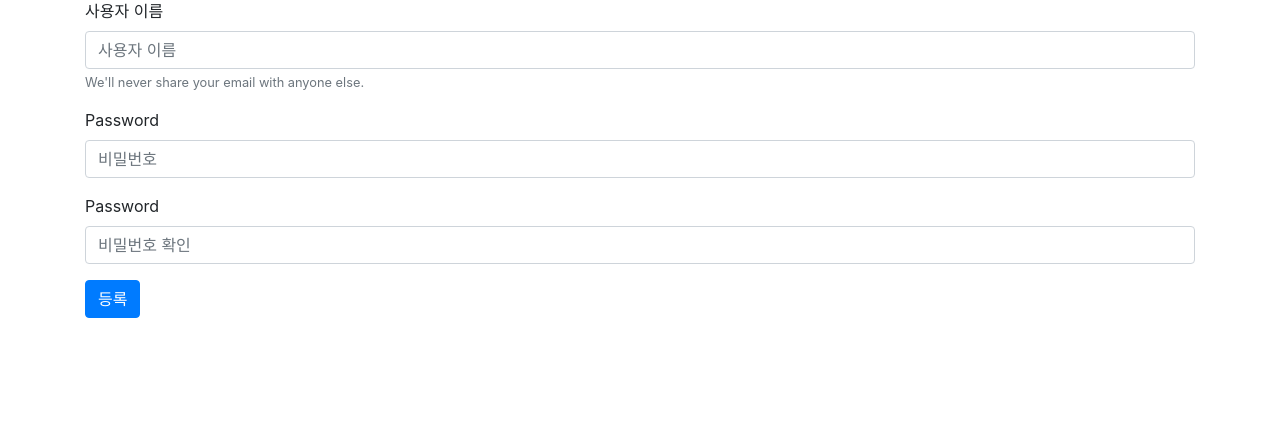
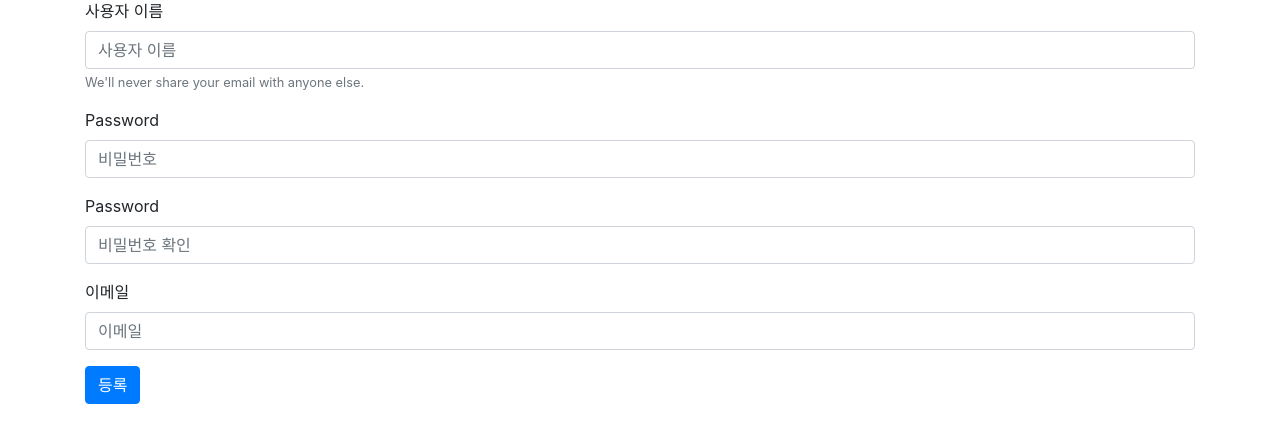
Before and after one commit to kdh0824/DjangoEx, a Django app: page /user/register/ in a window 1280 px wide. Shown: the part 201-644 px from the top of the page. Run offline with Django 3.2, Linux system fonts and the light colour scheme; some libraries are stand-ins or nearby versions.

Commit message:
Model Email 필드 추가

```diff
--- a/community/user/admin.py
+++ b/community/user/admin.py
@@ -4,7 +4,7 @@ from .models import User
 
 # Register your models here.
 class UserAdmin(admin.ModelAdmin):
-    list_display = ('username', 'password')
+    list_display = ('username', 'password', 'useremail')
 
 
 admin.site.register(User, UserAdmin)
--- a/community/user/models.py
+++ b/community/user/models.py
@@ -7,6 +7,8 @@ from django.db import models
 class User(models.Model):
     username = models.CharField(max_length=64,
                                 verbose_name='사용자명')
+    useremail = models.EmailField(max_length=128,
+                                  verbose_name='사용자이메일')
     password = models.CharField(max_length=64,
                                 verbose_name='비밀번호')
     registerd_dttm = models.DateTimeField(auto_now_add=True,
--- a/community/user/templates/register.html
+++ b/community/user/templates/register.html
@@ -40,7 +40,11 @@
                             <div class="form-group">
                                 <label for="re-password">Password</label>
                                 <input type="password" name="re-password" class="form-control" id="re-password" placeholder="비밀번호 확인">
-                                </div>
+                            </div>
+                            <div class="form-group">
+                                <label for="useremail">이메일</label>
+                                <input type="email" name="useremail" class="form-control" id="useremail" placeholder="이메일">
+                            </div>
                             <button type="submit" class="btn btn-primary">등록</button>
                         </form>
                     </div>
--- a/community/user/views.py
+++ b/community/user/views.py
@@ -11,6 +11,7 @@ def register(request):
         return render(request, 'register.html')
     elif request.method == 'POST':
         username = request.POST.get('username', None)
+        useremail = request.POST.get('useremail', None)
         password = request.POST.get('password', None)
         re_password = request.POST.get('re-password', None)
 
@@ -23,6 +24,7 @@ def register(request):
         else:
             user = User(
                 username=username,
+                useremail=useremail,
                 password=make_password(password)
             )
 
```
